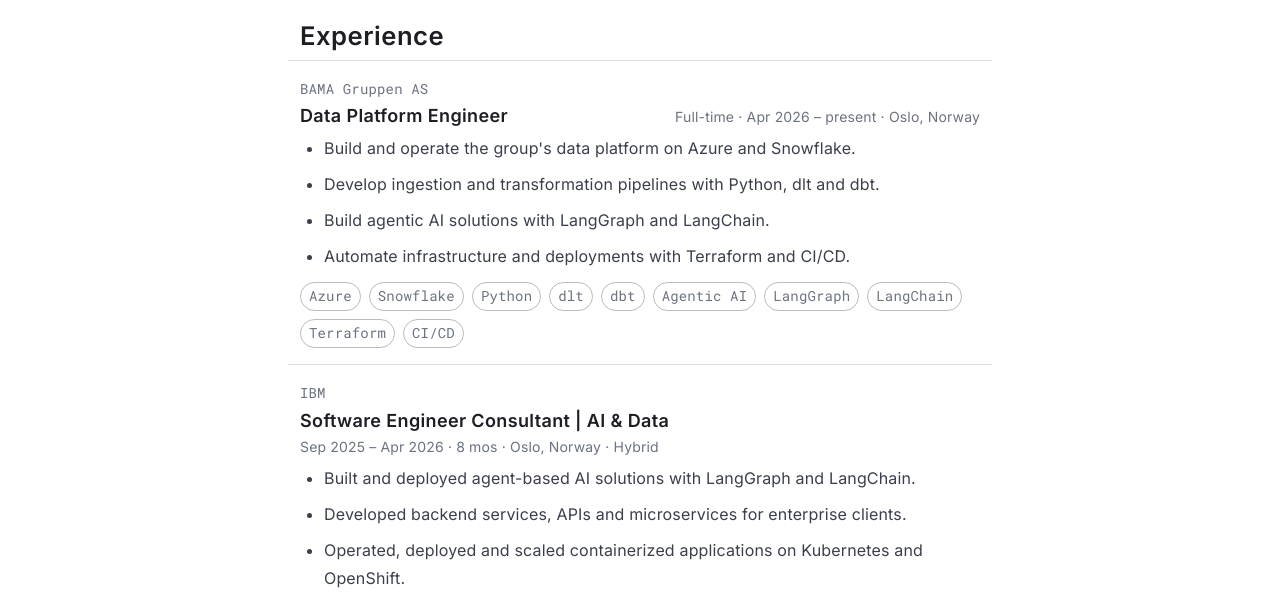
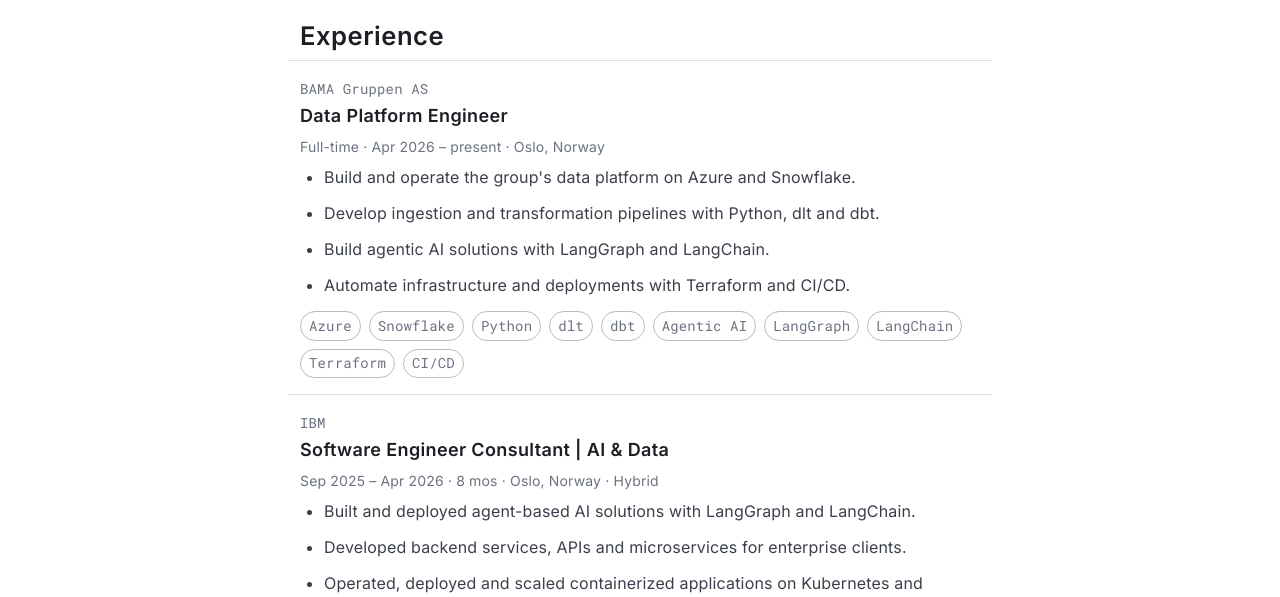
Before and after one commit to omar-massfih/omarmassfih.no, an Eleventy site: page src/cv.html in a window 1280 px wide. Shown: the part 196-793 px from the top of the page. Built offline with nearby package versions, Linux system fonts and the light colour scheme; Eleventy itself is replaced by a stand-in of ours; files that its build step writes are made by us from their sources; no server answers.

Commit message:
Refine about and CV alignment

```diff
--- a/src/style.css
+++ b/src/style.css
@@ -606,6 +606,11 @@ h2.section-head {
   box-shadow: var(--shadow-sm);
 }
 
+.about-intro > p,
+.contact > p {
+  padding-inline: var(--space-3);
+}
+
 /* ---- Print button (CV) ----------------------------------------------------
    Styled as an inline link; the underline comes from the shared link rules. */
 .print-button {
@@ -728,11 +733,8 @@ pre code {
 
 /* Title + date on one line where space allows; wraps naturally on mobile. */
 .cv-item-head {
-  display: flex;
-  flex-wrap: wrap;
-  align-items: baseline;
-  justify-content: space-between;
-  column-gap: var(--space-3);
+  display: grid;
+  gap: var(--space-1);
 }
 
 .cv-kicker,
```
Also changed, not shown: src/about.html (+1 -1 lines).
